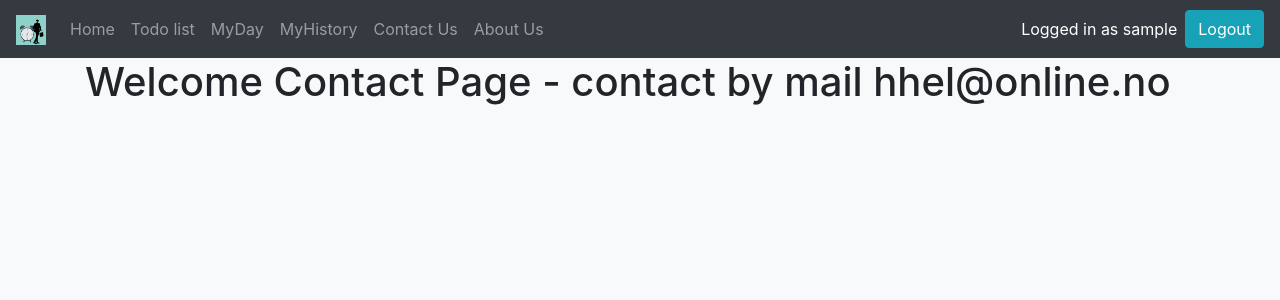
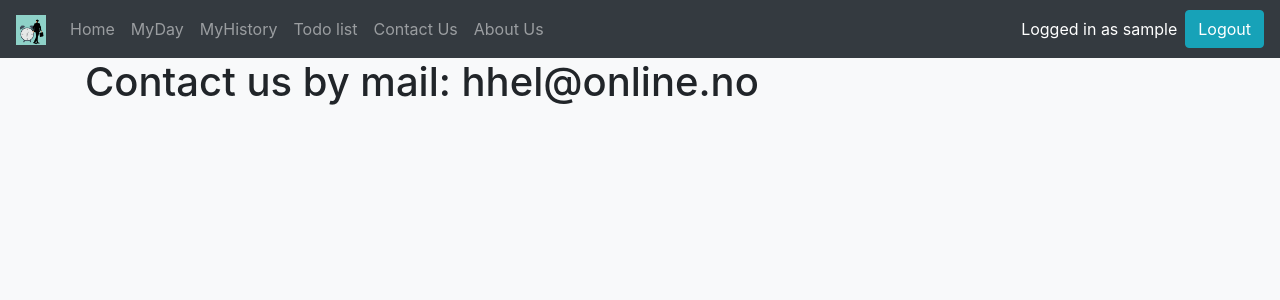
Before and after one commit to havard64/taskmate, a Django app: page /contact in a window 1280 px wide. Shown: the top 300 px of the page. Run offline with Django 3.2, Linux system fonts and the light colour scheme; the visitor is signed in with stand-in values (Sample User, id 1); some libraries are stand-ins or nearby versions.

Commit message:
final before change

```diff
--- a/templates/base.html
+++ b/templates/base.html
@@ -28,9 +28,9 @@
         <div class="collapse navbar-collapse" id="navbarNavAltMarkup">
             <div class="navbar-nav">
             <a class="nav-item nav-link" href="{% url 'index' %}">Home</a>
-            <a class="nav-item nav-link" href="{% url 'todolist' %}">Todo list</a>
             <a class="nav-item nav-link" href="{% url 'diary' %}">MyDay</a>
             <a class="nav-item nav-link" href="{% url 'log' %}">MyHistory</a>
+            <a class="nav-item nav-link" href="{% url 'todolist' %}">Todo list</a>
             <a class="nav-item nav-link" href="{% url 'contact' %}">Contact Us</a>
             <a class="nav-item nav-link" href="{% url 'about' %}">About Us</a>
             </div>
--- a/todolist_app/views.py
+++ b/todolist_app/views.py
@@ -76,7 +76,7 @@ def index(request):
 @login_required
 def contact(request):
     context = {
-        'contact_text': "Welcome Contact Page - contact by mail hhel@online.no"
+        'contact_text': "Contact us by mail: hhel@online.no"
         }
     return render(request, 'contact.html', context)
 
```
Also changed, not shown: diary/migrations/0001_initial.py (added).
